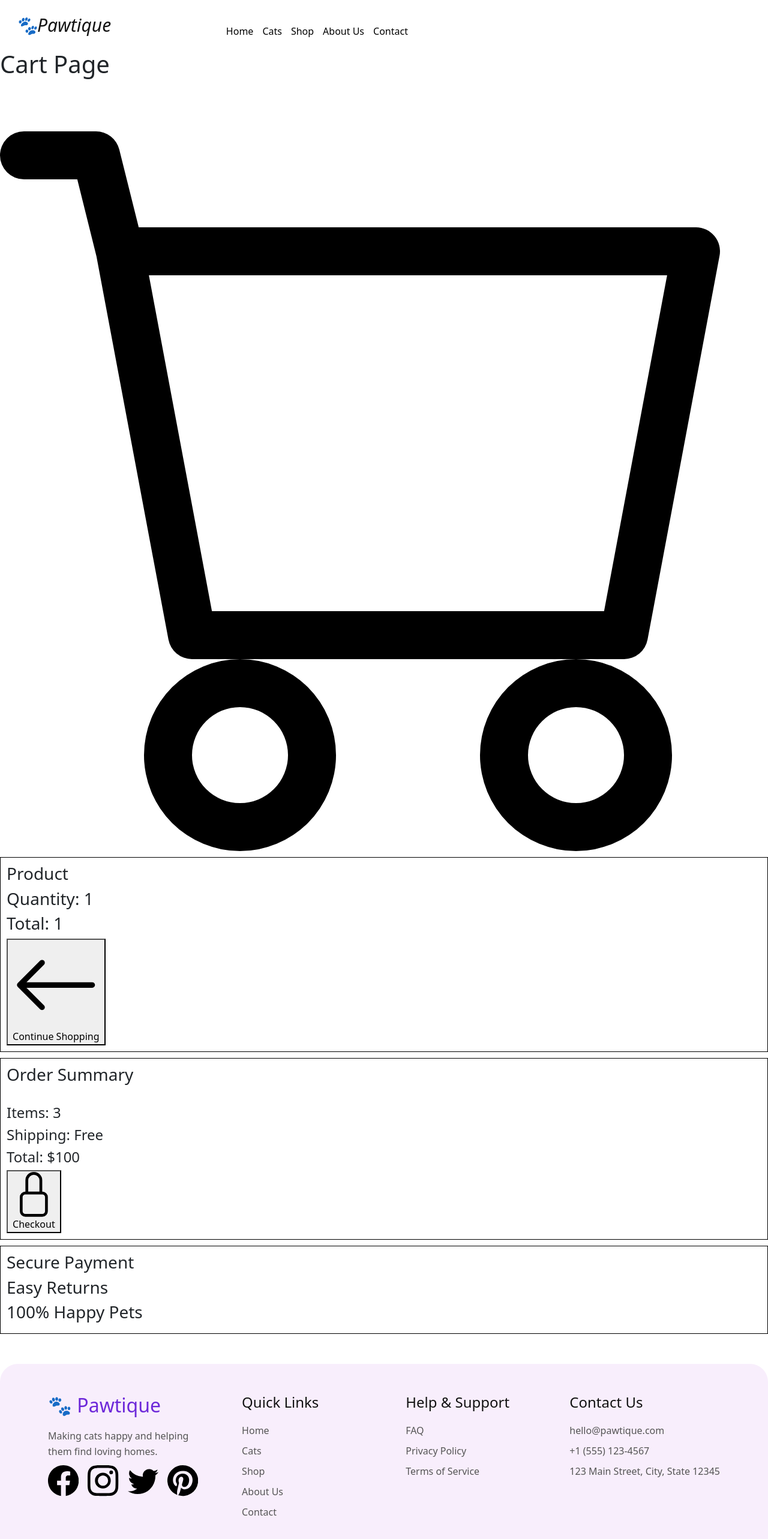
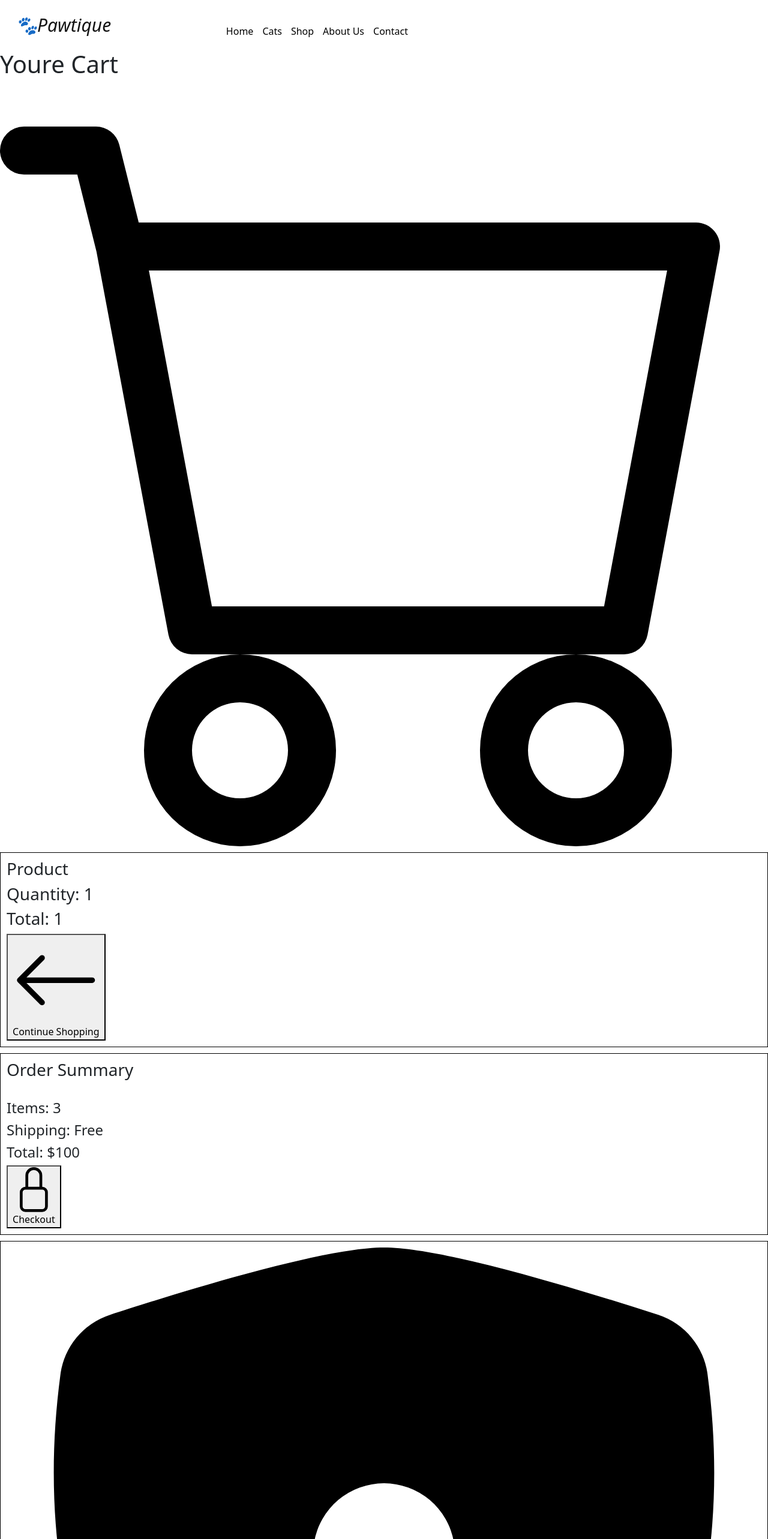
Before and after one commit to Mcfluffelbl/Pawtique, a React (Vite) app: page /cart in a window 1280 px wide. Shown: the top 2566 px of the page at 60% size. Built offline with nearby package versions, Linux system fonts and the light colour scheme.

Commit message:
feat: enhance AboutPage with content and styling; update CartPage with navigation links and icons; modify HomePage to include shop link; add new CSS files for About, CatDetails, and Shop pages

```diff
--- a/src/pages/AboutPage.jsx
+++ b/src/pages/AboutPage.jsx
@@ -1,7 +1,11 @@
 function AboutPage() {
   return (
-    <div>
+    <div className="about-page">
       <h1>About Page</h1>
+      <p>Welcome to Pawtique, your one-stop shop for all things cat! We are passionate about providing high-quality products and exceptional service to cat lovers everywhere. Our mission is to create a delightful shopping experience for both you and your feline friends.</p>
+      <p>At Pawtique, we believe that every cat deserves the best. That's why we carefully curate our selection of products, ensuring that they are not only stylish but also safe and comfortable for your cats. From cozy beds to fun toys, we have everything you need to pamper your furry companions.</p>
+      <p>Our team is dedicated to providing excellent customer service and support. If you have any questions or need assistance, please don't hesitate to reach out to us. We are here to help you find the perfect products for your cats and make your shopping experience enjoyable.</p>
+      <p>Thank you for choosing Pawtique. We look forward to serving you and your beloved cats!</p>
     </div>
   )
 }
--- a/src/pages/CartPage.jsx
+++ b/src/pages/CartPage.jsx
@@ -1,18 +1,19 @@
 import { ArrowLeft } from 'react-bootstrap-icons'
-import { Cart } from 'react-bootstrap-icons'
-import { Lock } from 'react-bootstrap-icons'
+import { Cart, Lock, ShieldLockFill, Recycle, EmojiSmileFill } from 'react-bootstrap-icons'
+import { Link } from 'react-router-dom'
 
 function CartPage() {
   return (
   <div>
-    <h1>Cart Page</h1>
-    <Cart />
+    <h1>Youre Cart <Cart /></h1>
 
     <div style={{ border: '1px solid black', padding: '10px', margin: '10px 0' }}>
       <h3>Product</h3>
       <h3>Quantity: 1</h3>
       <h3>Total: 1</h3>
-      <button><ArrowLeft /> Continue Shopping</button>
+      <Link to="/cats">
+        <button><ArrowLeft /> Continue Shopping</button>
+      </Link>
     </div>
 
     <div style={{ border: '1px solid black', padding: '10px', margin: '10px 0' }}>
@@ -22,13 +23,15 @@ function CartPage() {
       <h4>Items: 3</h4>
       <h4>Shipping: Free</h4>
       <h4>Total: $100</h4>
-      <button><Lock /> Checkout</button>
+      <Link to="/checkout">
+        <button><Lock /> Checkout</button>
+      </Link>
     </div>
 
     <div style={{ border: '1px solid black', padding: '10px', margin: '10px 0' }}>
-      <h3>Secure Payment</h3>
-      <h3>Easy Returns</h3>
-      <h3>100% Happy Pets</h3>
+      <h3><ShieldLockFill /> Secure Payment</h3>
+      <h3><Recycle /> Easy Returns</h3>
+      <h3><EmojiSmileFill /> 100% Happy Pets</h3>
     </div>
 
   </div>
--- a/src/pages/HomePage.jsx
+++ b/src/pages/HomePage.jsx
@@ -24,10 +24,11 @@ function HomePage() {
                 🐾 Adopt a Cat
               </button>
             </Link>
-
-            <button className="secondary-btn">
+            <Link to="/shop">
+              <button className="secondary-btn">
               Browse Shop
-            </button>
+              </button>
+            </Link>
           </div>
         </div>
 
```
Also changed, not shown: src/styles/AboutPage.css (added), src/styles/CatDetailsPage.css (added), src/styles/ShopPage.css (added).
